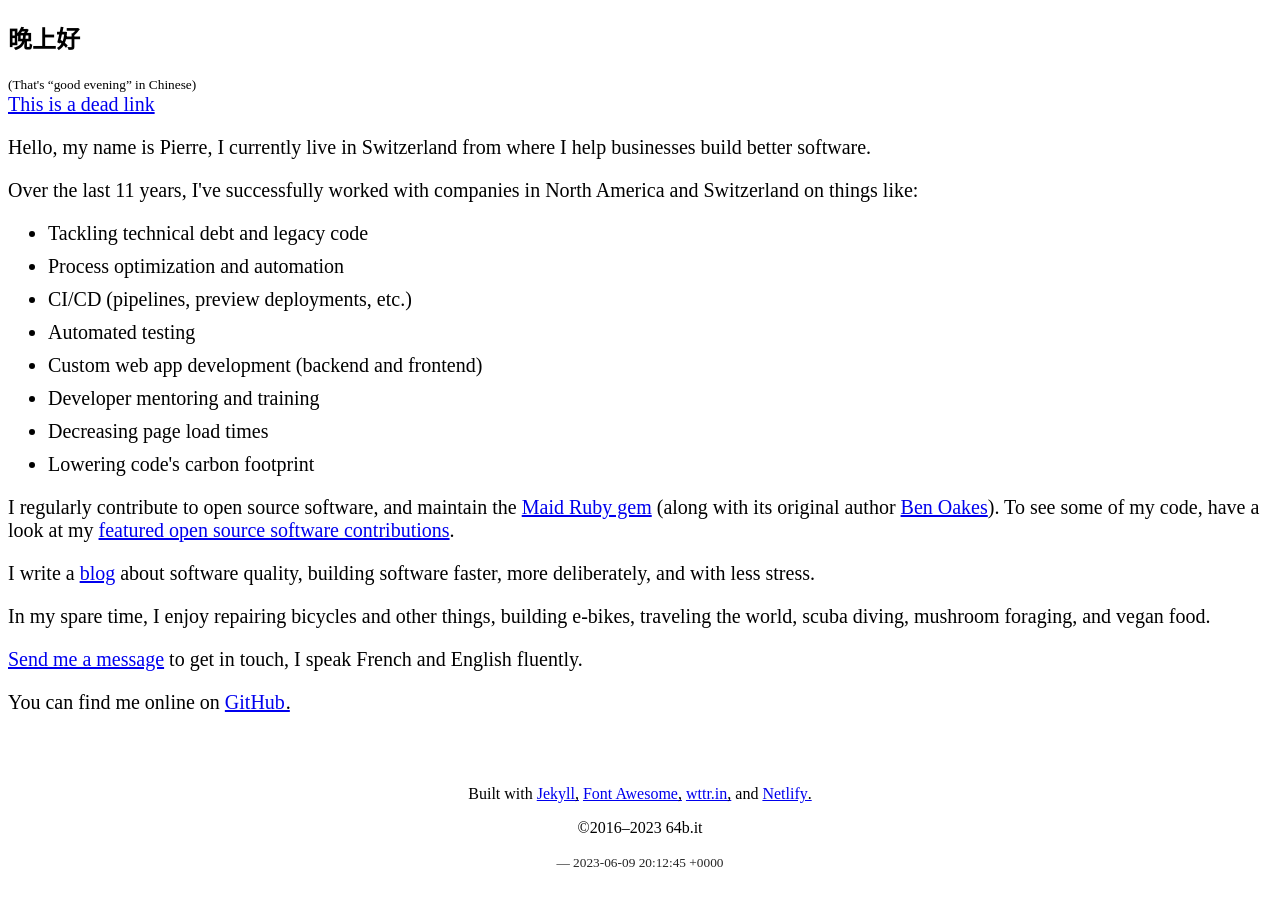
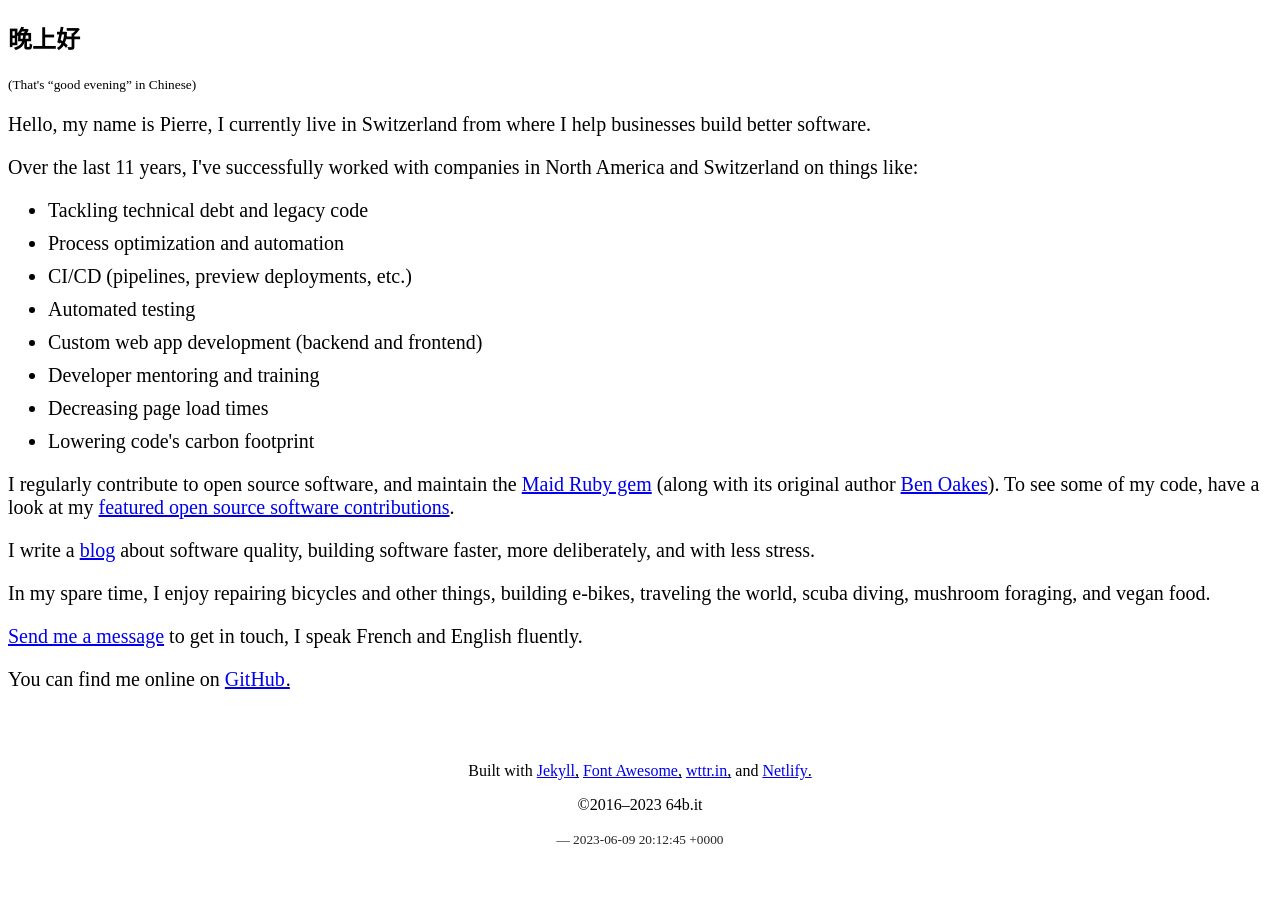
Before and after one commit to coaxial/hello, a Jekyll site: the page built from index.html, in a window 1280 px wide. Built offline with Jekyll 4.4.1, drawn with Linux system fonts in a browser that asks for light colours; a script that is not in the unit is left out.

Commit message:
Revert "Test link checker plugin"
This reverts commit 76aa1277d8caad601b4a10955680519ffd0a2cec.

```diff
--- a/index.html
+++ b/index.html
@@ -8,7 +8,6 @@ permalink: /
   <p><small id="greeting__language"></small></p>
 </div>
 <div class="contents">
-  <a href="https://google.com/jfkldjflsdjflajlfjad">This is a dead link</a>
   <p>
     Hello, my name is Pierre, I currently live in {{
     site.data.personal_info.current_location }}<span id="weather"></span> from
```
